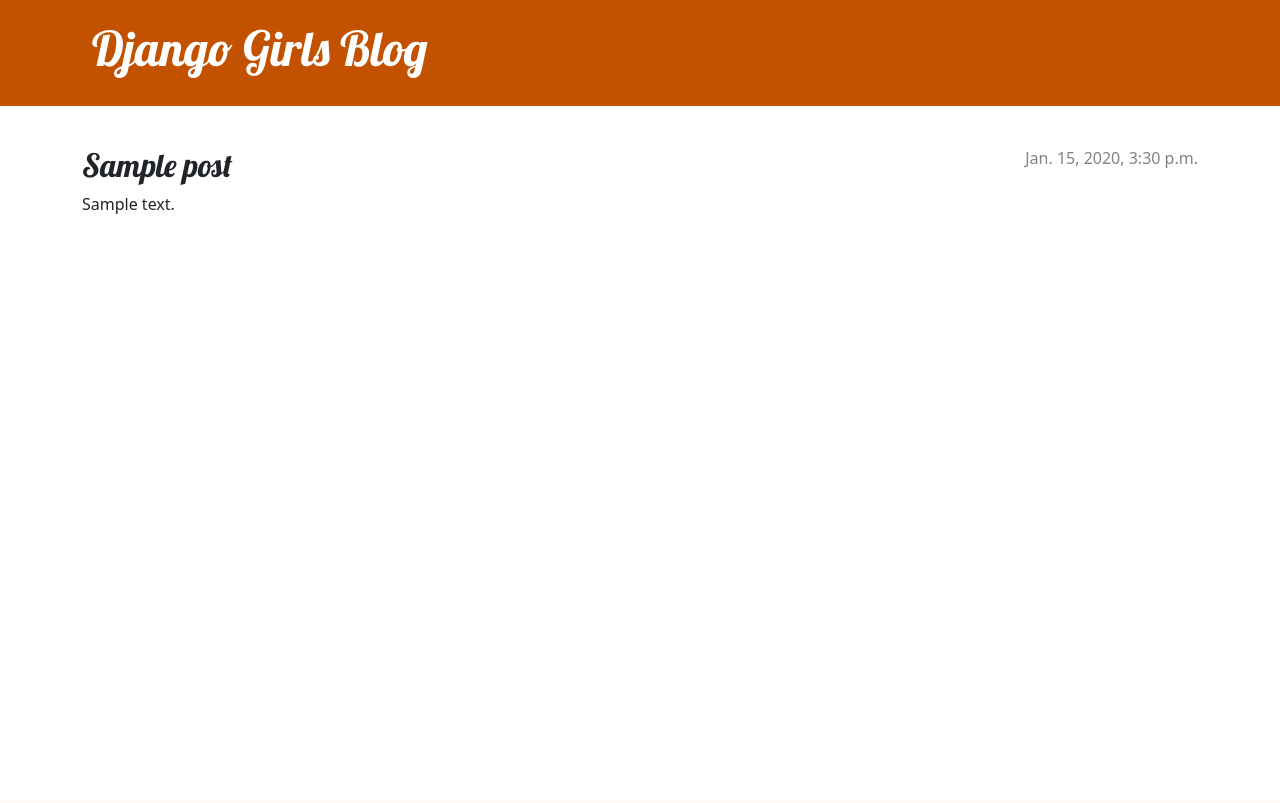
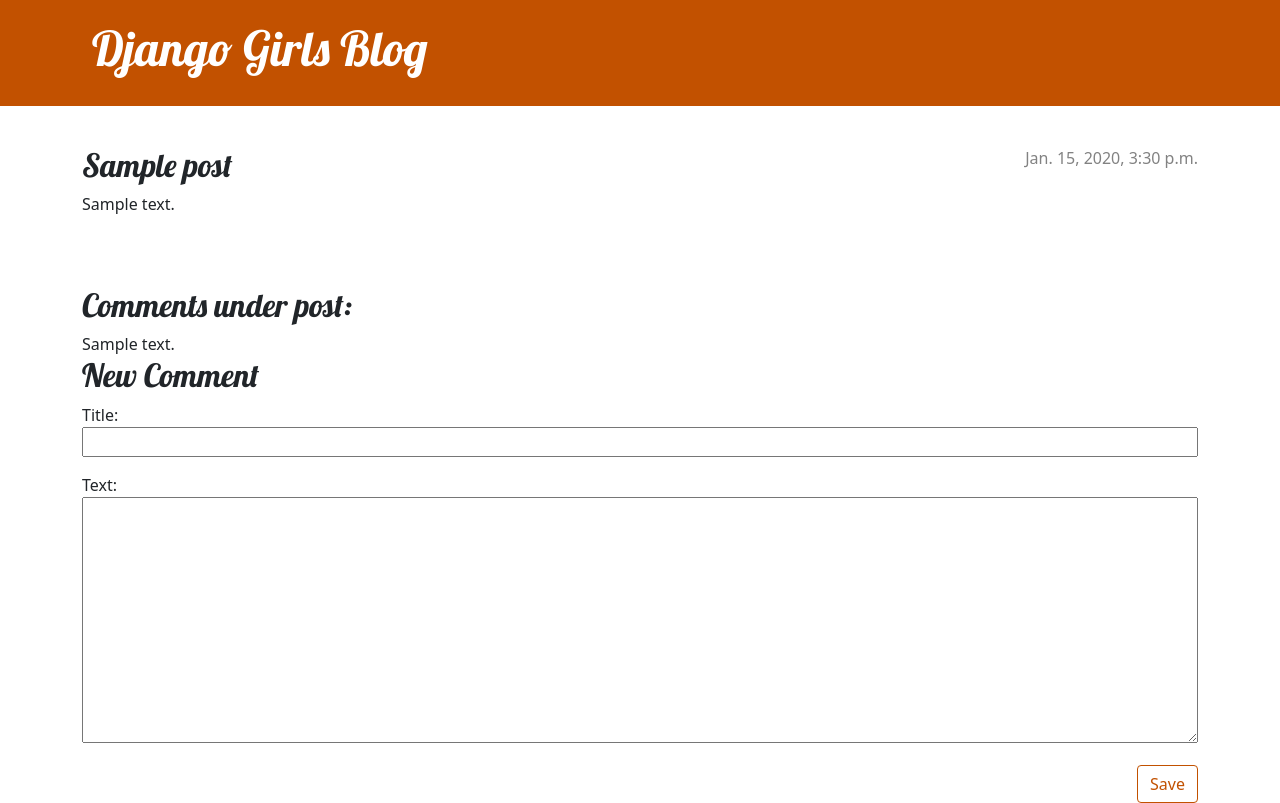
Before and after one commit to satvshr/django_site, a Django app: page /post/1/ in a window 1280 px wide. Before the commit the page ends 214 px from the top, so only its background shows below. Run offline with Django 3.2, Linux system fonts and the light colour scheme; tables that the repository leaves empty hold one stand-in row (values such as "Sample post").

Commit message:
comments can now be added to posts!

```diff
--- a/blog/forms.py
+++ b/blog/forms.py
@@ -1,6 +1,6 @@
 from django import forms
 
-from .models import Post
+from .models import Post, Comment
 
 class PostForm(forms.ModelForm):
     #We need to tell Django that this form is a ModelForm forms.ModelForm is responsible for that.
@@ -8,3 +8,9 @@ class PostForm(forms.ModelForm):
     class Meta:
         model = Post
         fields = ('title', 'text',)
+
+class CommentForm(forms.ModelForm):
+
+    class Meta:
+        model = Comment
+        fields = ('title', 'text',)
--- a/blog/models.py
+++ b/blog/models.py
@@ -16,3 +16,16 @@ class Post(models.Model):
 
     def __str__(self):
         return self.title
+
+class Comment(models.Model):
+    author = models.ForeignKey(settings.AUTH_USER_MODEL, on_delete=models.CASCADE)
+    title = models.CharField(max_length=200)
+    text = models.TextField()
+    published_date = models.DateTimeField(blank=True, null=True)
+
+    def publish(self):
+        self.published_date = timezone.now()
+        self.save()
+
+    def __str__(self):
+        return self.text
--- a/blog/templates/blog/post_detail.html
+++ b/blog/templates/blog/post_detail.html
@@ -17,4 +17,18 @@
         <h2>{{ post.title }}</h2>
         <p>{{ post.text|linebreaksbr }}</p>
     </article>
+    <div>
+        <h2>Comments under post:</h2>
+        {% for comment in comments %}
+            {{comment.text}}
+            <br>
+        {% endfor %}
+    </div>
+    <div>
+        <h2>New Comment</h2>
+        <form method="POST" class="post-form">{% csrf_token %}
+            {{ xform.as_p }}
+            <button type="submit" class="save btn btn-secondary">Save</button>
+        </form>
+    </div>
 {% endblock %}
--- a/blog/urls.py
+++ b/blog/urls.py
@@ -3,7 +3,7 @@ from . import views
 
 urlpatterns = [
     path('', views.post_list, name='post_list'),
-    path('post/<int:pk>/', views.post_detail, name='post_detail'),
+    path('post/<int:pk>/', views.comment_post, name='post_detail'),
     path('post/new/', views.post_new, name='post_new'),
     path('post/<int:pk>/edit/', views.post_edit, name='post_edit'),
 
--- a/blog/views.py
+++ b/blog/views.py
@@ -1,8 +1,8 @@
 from django.shortcuts import render
 from django.utils import timezone
-from .models import Post
+from .models import Post, Comment
 from django.shortcuts import render, get_object_or_404
-from .forms import PostForm
+from .forms import PostForm, CommentForm
 from django.shortcuts import redirect
 
 # Create your views here.
@@ -16,27 +16,43 @@ def post_detail(request, pk):
 
 def post_new(request):
     if request.method == "POST":
-        form = PostForm(request.POST)
-        if form.is_valid():
-            post = form.save(commit=False)
+        pform = PostForm(request.POST)
+        if pform.is_valid():
+            post = pform.save(commit=False)
             post.author = request.user
             post.published_date = timezone.now()
             post.save()
             return redirect('post_detail', pk=post.pk)
     else:
-        form = PostForm()
-    return render(request, 'blog/post_edit.html', {'form': form})
+        pform = PostForm()
+    return render(request, 'blog/post_edit.html', {'form': pform})
 
 def post_edit(request, pk):
     post = get_object_or_404(Post, pk=pk)
     if request.method == "POST":
-        form = PostForm(request.POST, instance=post)
-        if form.is_valid():
-            post = form.save(commit=False)
+        pform = PostForm(request.POST, instance=post)
+        if pform.is_valid():
+            post = pform.save(commit=False)
             post.author = request.user
             post.published_date = timezone.now()
             post.save()
             return redirect('post_detail', pk=post.pk)
     else:
-        form = PostForm(instance=post)
-    return render(request, 'blog/post_edit.html', {'form': form})
+        pform = PostForm(instance=post)
+    return render(request, 'blog/post_edit.html', {'form': pform})
+
+def comment_post(request, pk):
+    post = get_object_or_404(Post, pk=pk)
+    comments = Comment.objects.filter(published_date__lte=timezone.now()).order_by('published_date')
+    if request.method == "POST":
+        cform = CommentForm(request.POST)
+        if cform.is_valid():
+            comment = cform.save(commit=False)
+            comment.post = post
+            comment.author = request.user
+            comment.published_date = timezone.now()
+            comment.save()
+            return redirect('post_detail', pk=post.pk)
+    else:
+        cform = CommentForm()
+    return render(request, 'blog/post_detail.html', {'comments' : comments, 'post': post, 'xform': cform})
```
Also changed, not shown: blog/migrations/0002_comment.py (added).
